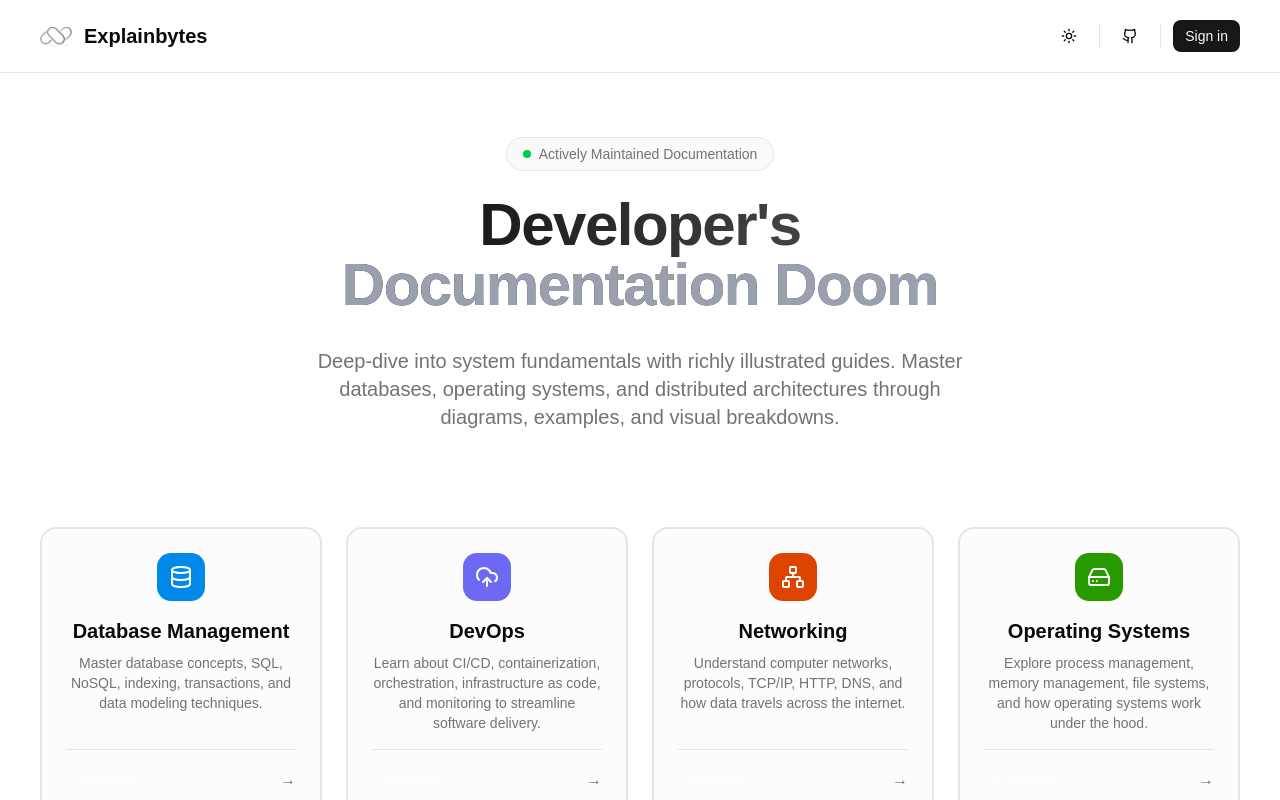
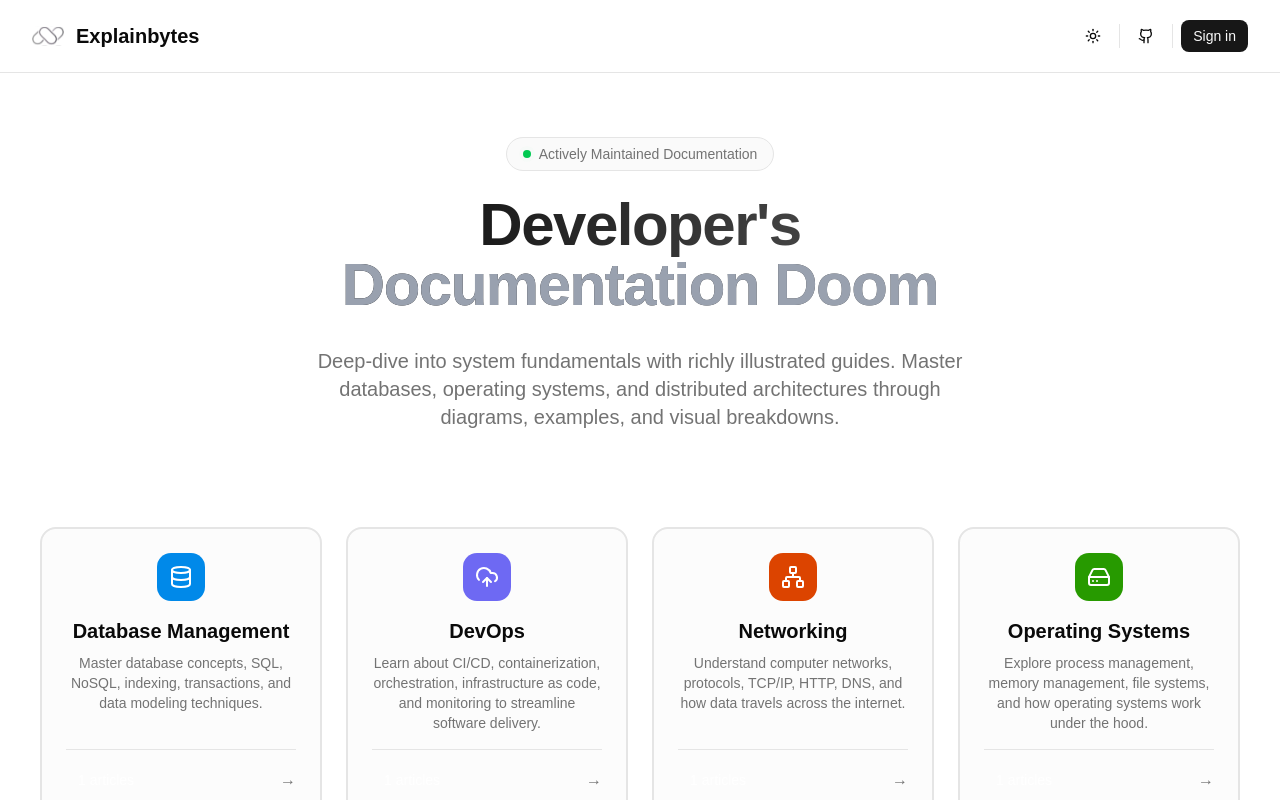
Before and after one commit to Eyepatch5263/dev-docs, a Next.js app: page /docs in a window 1280 px wide. Shown: the top 800 px of the page. Built offline with nearby package versions, Linux system fonts and the light colour scheme; no server answers; a web font is replaced by a local one.

Commit message:
UI fix in header

```diff
--- a/src/components/Header.tsx
+++ b/src/components/Header.tsx
@@ -19,7 +19,7 @@ const Inria_Sans_Font = Inria_Sans({
 export function Header({ children, githubHidden }: HeaderProps) {
     return (
         <header className="sticky top-0 z-40 w-full border-b border-border bg-background/95 backdrop-blur supports-backdrop-filter:bg-background/60">
-            <div className="flex h-18 items-center justify-between px-6 md:px-10">
+            <div className="flex h-18 items-center justify-between px-4 md:px-8">
                 <div className="flex items-center gap-4">
                     {children}
                     <Link href="/" className="flex items-center gap-3">
@@ -27,7 +27,7 @@ export function Header({ children, githubHidden }: HeaderProps) {
                         <span className={`${Inria_Sans_Font.className} text-xl font-semibold`}>Explainbytes</span>
                     </Link>
                 </div>
-                <div className="flex items-center gap-1">
+                <div className="flex items-center">
                     <ThemeToggle />
                     {githubHidden ? null : (
                         <Separator orientation="vertical" className="mx-2 h-6" />
```
